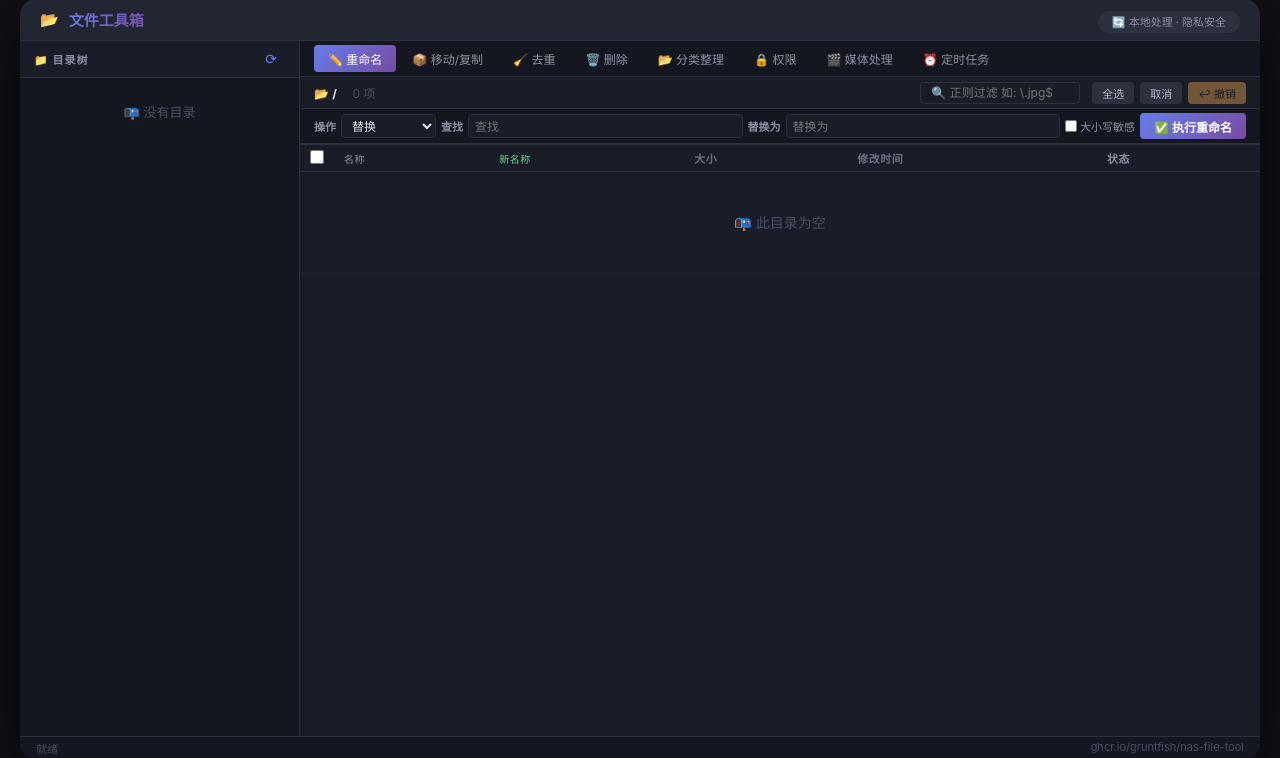
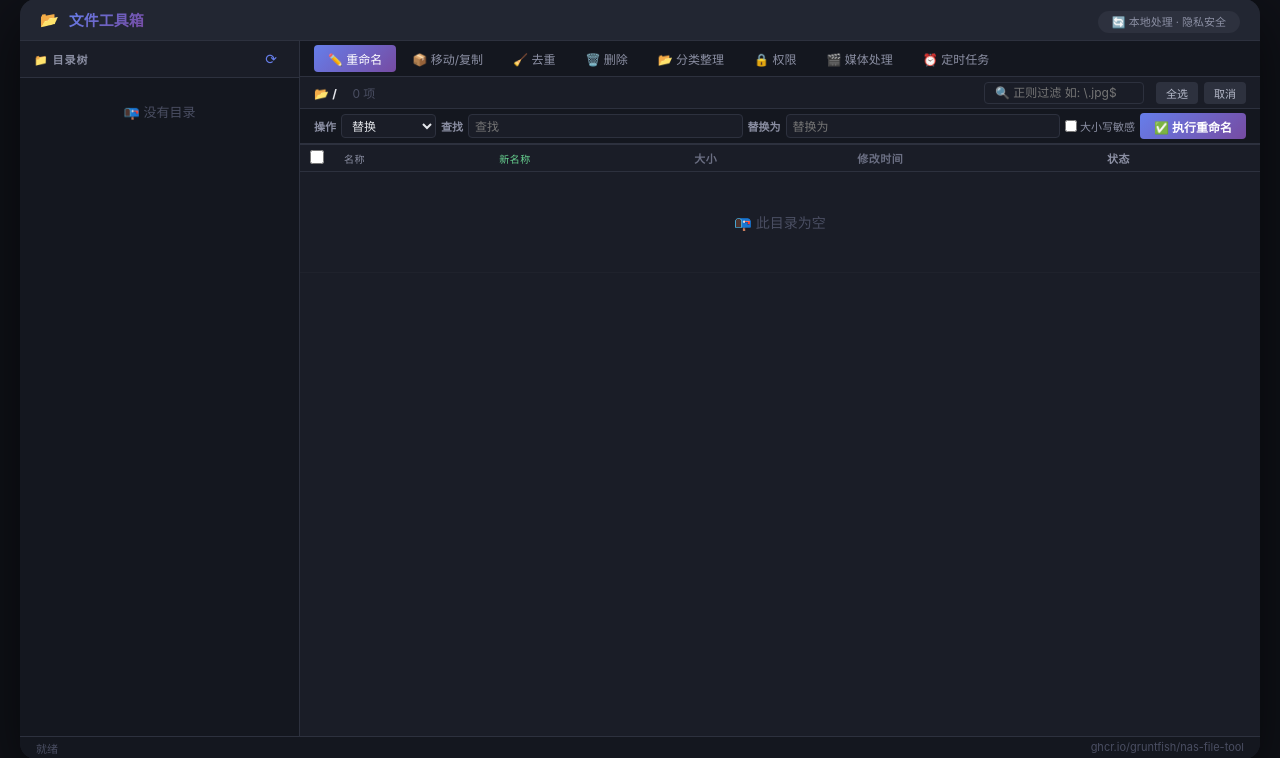
Before and after one commit to GruntFish/nas-file-tool, a Flask app: page / in a window 1280 px wide. Shown: the part 21-779 px from the top of the page. Run offline with Flask 3, Linux system fonts and the light colour scheme; data that the repository does not hold is empty.

Commit message:
Update index.html

```diff
--- a/templates/index.html
+++ b/templates/index.html
@@ -45,9 +45,6 @@
         .path-bar .path-actions input[type="text"]:focus{border-color:#667eea}
         .path-bar .path-actions button{background:#2d313e;border:0;color:#b5b9c9;padding:2px 10px;border-radius:4px;font-size:11px;cursor:pointer;font-family:inherit;height:22px}
         .path-bar .path-actions button:hover{background:#3d4150;color:#e4e6eb}
-        .path-bar .path-actions #undoBtn{background:#f6ad55;color:#1a1d27}
-        .path-bar .path-actions #undoBtn:hover{opacity:0.8}
-        .path-bar .path-actions #undoBtn:disabled{opacity:0.4;cursor:not-allowed}
         .module-content{flex:0 0 auto;min-height:30px;background:#14171f;border-bottom:1px solid #2d313e}
         .file-list-container{flex:1;overflow:auto;padding:0}
         .file-list-container::-webkit-scrollbar{width:6px;height:6px}
@@ -85,7 +82,6 @@
         .loading-spinner{display:inline-block;width:14px;height:14px;border:2px solid #2d313e;border-top:2px solid #667eea;border-radius:50%;animation:spin .8s linear infinite;vertical-align:middle;margin-right:6px}
         @keyframes spin{to{transform:rotate(360deg)}
 
-        /* ===== 模块通用样式 ===== */
         .module-rename,.module-move-copy,.module-dedup,.module-delete,.module-classify,.module-chmod,.module-media,.module-scheduler{padding:6px 14px;background:#14171f;border-bottom:1px solid #2d313e;display:flex;flex-wrap:wrap;gap:6px 12px;align-items:center;min-height:34px}
 
         .module-rename input,
@@ -123,7 +119,6 @@
             color: #8b8fa3 !important;
         }
 
-        /* ===== 执行重命名按钮样式 ===== */
         .module-rename .btn-execute {
             background: linear-gradient(135deg, #667eea, #764ba2) !important;
             border: none !important;
@@ -166,13 +161,11 @@
         .module-rename #removePosParams input{width:45px}
         .module-rename #extParams input{width:60px}
 
-        /* ===== 其他模块按钮 ===== */
         .module-dedup button,.module-delete button,.module-classify button,.module-chmod button,.module-media button,.module-scheduler button,.module-move-copy button{background:linear-gradient(135deg,#667eea,#764ba2);border:0;color:#fff;padding:3px 16px;border-radius:4px;font-size:12px;font-weight:600;cursor:pointer;height:28px;font-family:inherit}
         .module-dedup button:hover,.module-delete button:hover,.module-classify button:hover,.module-chmod button:hover,.module-media button:hover,.module-scheduler button:hover,.module-move-copy button:hover{opacity:.85}
         .module-delete button{background:#e53e3e}
         .module-scheduler #schedulerList{padding:8px 0;flex:1;overflow-y:auto}
 
-        /* ===== 模态框样式 ===== */
         .modal-overlay {
             display: none;
             position: fixed;
@@ -281,7 +274,6 @@
                         <span id="filterCount" style="color:#4a4e62;font-size:11px;"></span>
                         <button id="selectAllBtn">全选</button>
                         <button id="clearAllBtn">取消</button>
-                        <button id="undoBtn" disabled>↩ 撤销</button>
                     </div>
                 </div>
 
```
